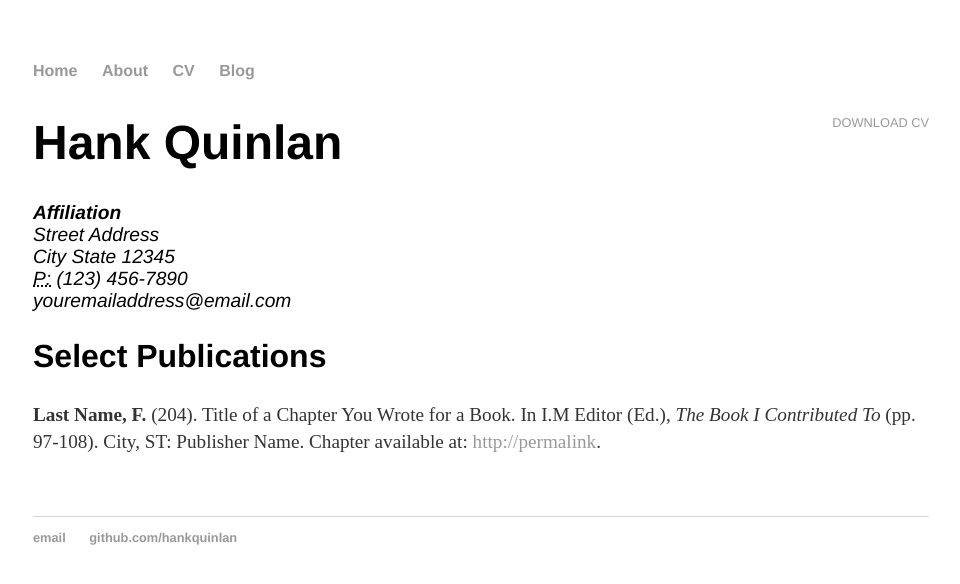
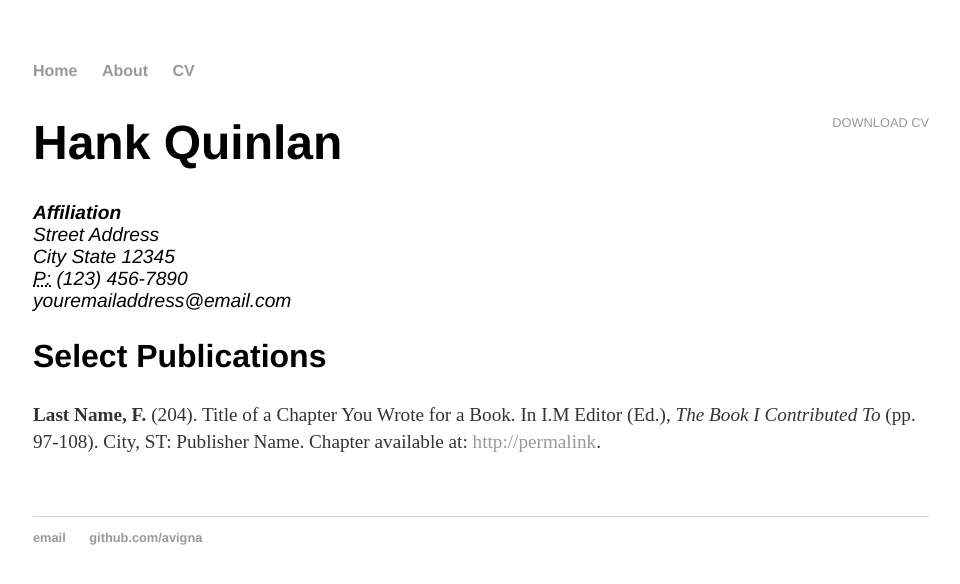
Before and after one commit to avigna/avigna.github.io, a Jekyll site: the page built from cv/index.html, in a window 1280 px wide. Shown: the top 584 px of the page, without its empty margins (159-1119 px from the left). Built offline with Jekyll 4.4.1, drawn with Linux system fonts in a browser that asks for light colours.

Commit message:
Update default.html

```diff
--- a/_layouts/default.html
+++ b/_layouts/default.html
@@ -14,7 +14,7 @@
 <li><a href="/">Home</a></li>
 <li><a href="/about">About</a></li>
 <li><a href="/cv">CV</a></li>
-<li><a href="/blog">Blog</a></li>
+<!-- <li><a href="/blog">Blog</a></li> -->
 </ul>
     </nav>
 <div class="container">
@@ -25,8 +25,8 @@
 
   <footer>
    <ul>
-   <li><a href="mailto:hankquinlanhub@gmail.com">email</a></li>
-   <li><a href="https://github.com/hankquinlan">github.com/hankquinlan</a></li>
+   <li><a href="mailto:avignagomez@nbi.ku.dk">email</a></li>
+   <li><a href="https://github.com/avigna">github.com/avigna</a></li>
    </ul>
   </footer>
   </body>
```
